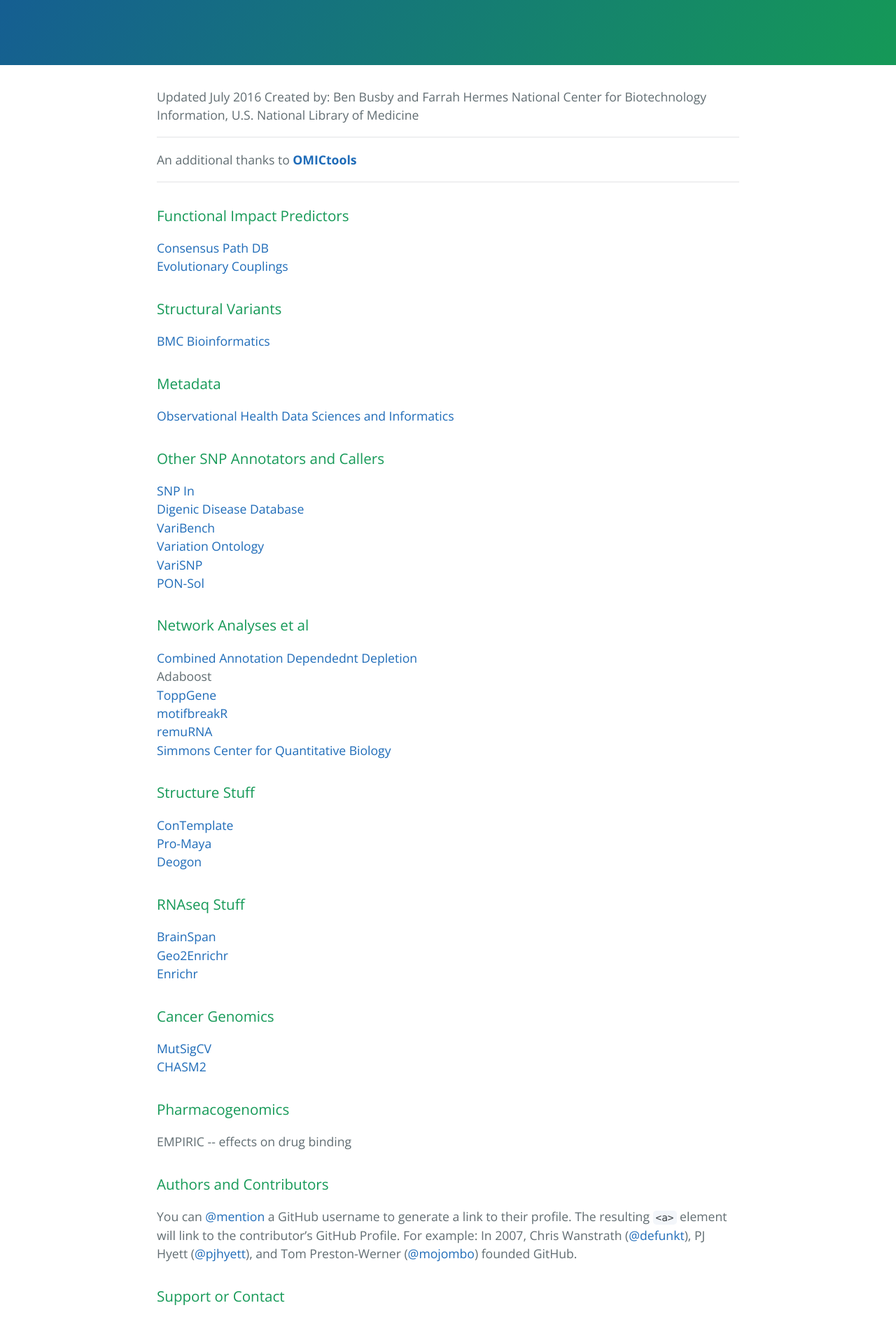
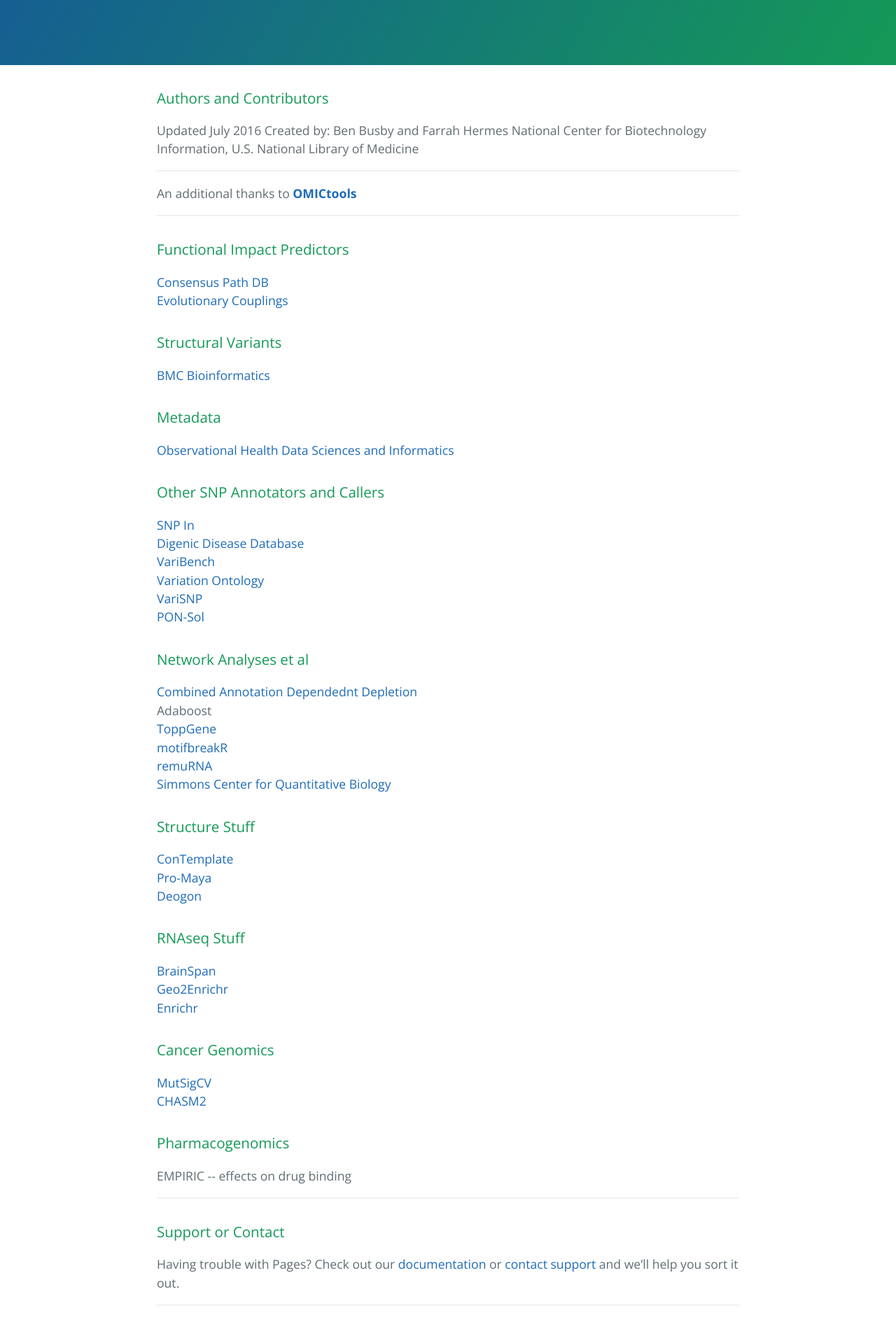
Before and after one commit to hermesfj/SNPs, a plain HTML site: page index.html in a window 1280 px wide. Shown: the part 290-2172 px from the top of the page at 70% size. Drawn offline with nearby package versions, Linux system fonts and the light colour scheme.

```diff
--- a/index.html
+++ b/index.html
@@ -19,7 +19,10 @@
     </section>
 
     <section class="main-content">
-      <p>Updated July 2016
+      <h3>
+<a id="authors-and-contributors" class="anchor" href="#authors-and-contributors" aria-hidden="true"><span aria-hidden="true" class="octicon octicon-link"></span></a>Authors and Contributors</h3>
+
+<p>Updated July 2016
 Created by: Ben Busby and Farrah Hermes
 National Center for Biotechnology Information, U.S. National Library of Medicine</p>
 
@@ -90,10 +93,7 @@
 
 <p>EMPIRIC -- effects on drug binding </p>
 
-<h3>
-<a id="authors-and-contributors" class="anchor" href="#authors-and-contributors" aria-hidden="true"><span aria-hidden="true" class="octicon octicon-link"></span></a>Authors and Contributors</h3>
-
-<p>You can <a href="https://help.github.com/articles/basic-writing-and-formatting-syntax/#mentioning-users-and-teams" class="user-mention">@mention</a> a GitHub username to generate a link to their profile. The resulting <code>&lt;a&gt;</code> element will link to the contributor’s GitHub Profile. For example: In 2007, Chris Wanstrath (<a href="https://github.com/defunkt" class="user-mention">@defunkt</a>), PJ Hyett (<a href="https://github.com/pjhyett" class="user-mention">@pjhyett</a>), and Tom Preston-Werner (<a href="https://github.com/mojombo" class="user-mention">@mojombo</a>) founded GitHub.</p>
+<hr>
 
 <h3>
 <a id="support-or-contact" class="anchor" href="#support-or-contact" aria-hidden="true"><span aria-hidden="true" class="octicon octicon-link"></span></a>Support or Contact</h3>
```
Also changed, not shown: params.json (+1 -1 lines).
